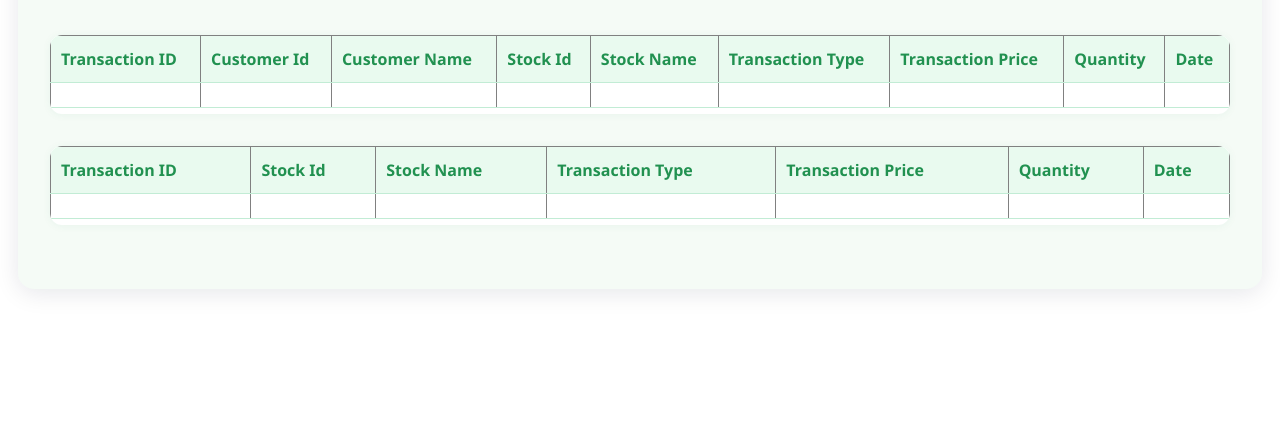
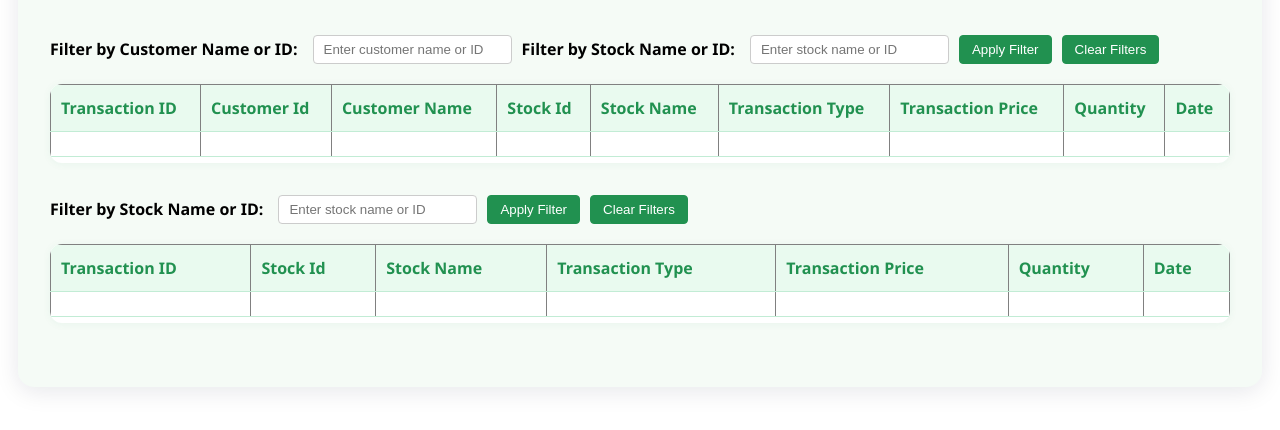
Before and after one commit to karthikm73/Stocks_Manager_Frontend, a website: page src/js/views/transactions.html in a window 1280 px wide. Shown: the part 144-574 px from the top of the page. Drawn offline with Linux system fonts and the light colour scheme.

Commit message:
Filtering in transactions

```diff
--- a/src/css/transactions-style.css
+++ b/src/css/transactions-style.css
@@ -73,6 +73,39 @@ table td {
   }
 }
 
+.filter-container {
+  display: flex;
+  flex-wrap: wrap;
+  align-items: center;
+  gap: 10px;
+  margin-bottom: 20px;
+}
+
+.filter-container label {
+  font-weight: bold;
+  margin-right: 5px;
+}
+
+.filter-container input {
+  padding: 6px 10px;
+  border: 1px solid #ccc;
+  border-radius: 4px;
+}
+
+.filter-container button {
+  padding: 6px 12px;
+  border: 1px solid #219150;
+  background-color: #219150;
+  color: white;
+  border-radius: 4px;
+  cursor: pointer;
+  transition: background-color 0.2s ease-in-out;
+}
+
+.filter-container button:hover {
+  background-color: #005ea6;
+}
+
 /* Section Spacing for Knockout controls */
 [data-bind^="visible:"], [data-bind^="visible :"] {
   margin-bottom: 28px;
--- a/src/js/views/transactions.html
+++ b/src/js/views/transactions.html
@@ -6,6 +6,23 @@
   <div data-bind="visible:isAdmin">
     <!-- <button data-bind="click: listTransactions">List Transactions</button> -->
     <!-- <br><br> -->
+
+    <!-- FILTERING -->
+    <div class="filter-container">
+      <label for="customerFilter">Filter by Customer Name or ID:</label>
+      <input id="customerFilter" type="text" data-bind="value: customerFilter, valueUpdate: 'input'"
+        placeholder="Enter customer name or ID" />
+
+      <label for="stockFilter">Filter by Stock Name or ID:</label>
+      <input id="stockFilter" type="text" data-bind="value: stockFilter, valueUpdate: 'input'"
+        placeholder="Enter stock name or ID" />
+
+      <button data-bind="click: filterTransactions">Apply Filter</button>
+      <button data-bind="click: clearFilters">Clear Filters</button>
+    </div>
+
+
+
     <div class="table-responsive">
 
       <table border="1" cellpadding="8" cellspacing="0">
@@ -22,7 +39,7 @@
             <th>Date</th>
           </tr>
         </thead>
-        <tbody data-bind="foreach: transactions">
+        <tbody data-bind="foreach: filteredTransactions">
           <tr>
             <td data-bind="text: txnId"></td>
             <td data-bind="text: customer.customerId"></td>
@@ -40,6 +57,16 @@
   </div>
 
   <div data-bind="visible:!isAdmin()">
+    <div class="filter-container">
+
+      <label for="stockFilter">Filter by Stock Name or ID:</label>
+      <input id="stockFilter" type="text" data-bind="value: stockFilter, valueUpdate: 'input'"
+        placeholder="Enter stock name or ID" />
+
+      <button data-bind="click: filterTransactions">Apply Filter</button>
+      <button data-bind="click: clearFilters">Clear Filters</button>
+    </div>
+
     <div class="table-responsive">
 
       <table border="1" cellpadding="8" cellspacing="0">
@@ -56,7 +83,7 @@
             <th>Date</th>
           </tr>
         </thead>
-        <tbody data-bind="foreach: transactions">
+        <tbody data-bind="foreach: filteredTransactions">
           <tr>
             <td data-bind="text: txnId"></td>
             <!-- <td data-bind="text: customer.customerId"></td>
```
Also changed, not shown: src/js/viewModels/transactions.js (+31 -5 lines).
